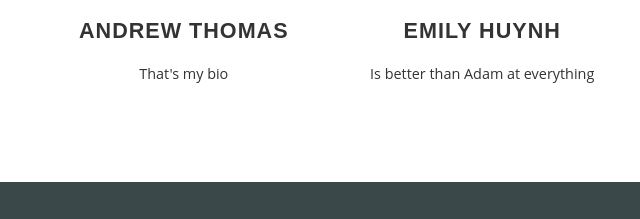
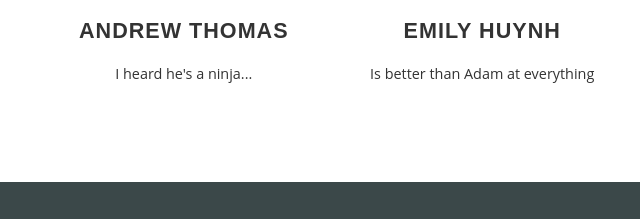
Before and after one commit to print-d/print-d.github.io, a plain HTML site: page index.html in a window 1280 px wide. Shown: the part 1370-1589 px from the top of the page, 307-947 px from the left. Drawn offline with nearby package versions, Linux system fonts and the light colour scheme; a web font is replaced by a local one.

Commit message:
Update index.html

```diff
--- a/index.html
+++ b/index.html
@@ -60,7 +60,7 @@
         <div class="col-xs">
 	      <img src="/images/andrew.jpg" width="200">
           <h2>Andrew Thomas</h2>
-          <p>That's my bio</p>
+          <p>I heard he's a ninja...</p>
         </div>
         <div class="col-xs">
           <img src="/images/emily.jpg" width="200">
```
